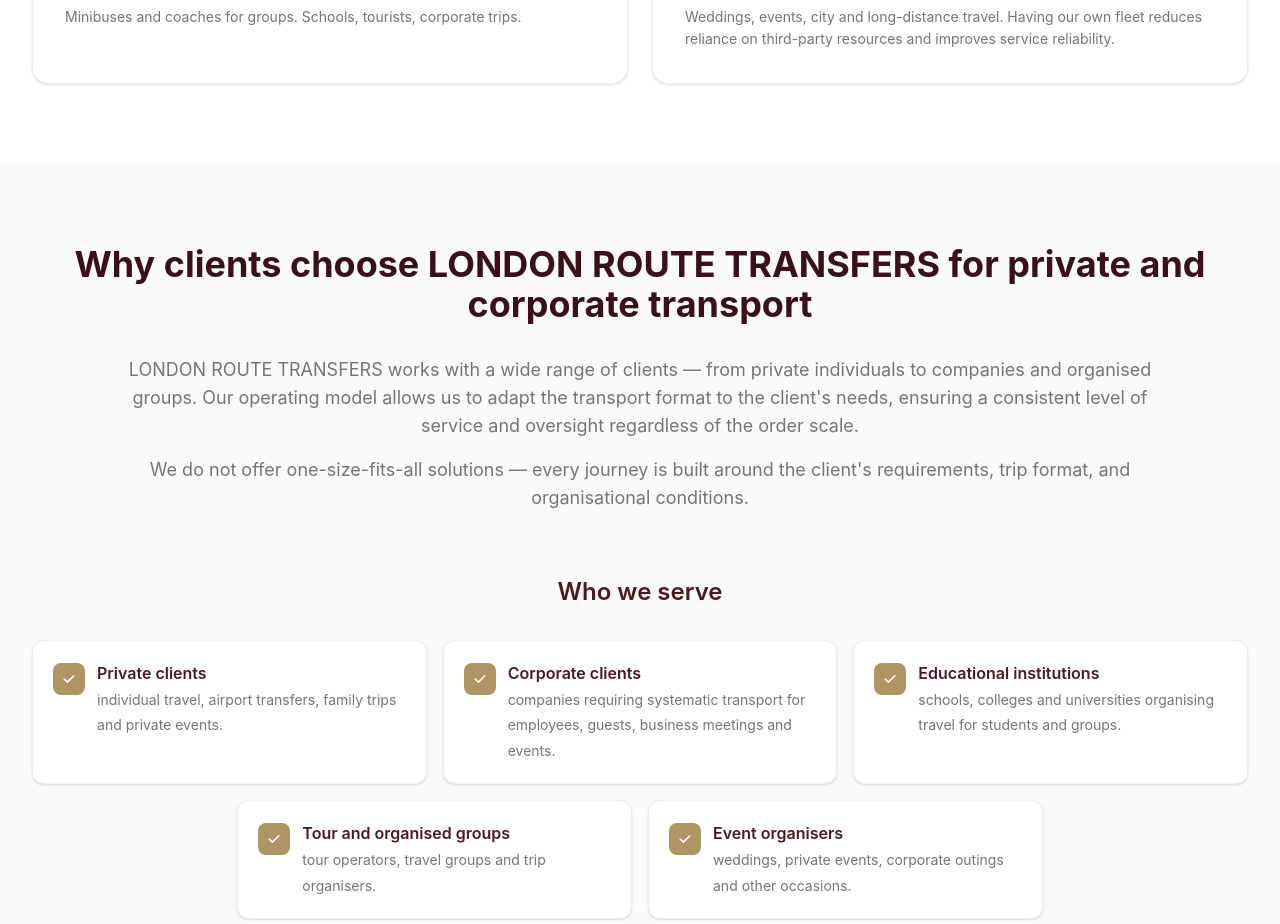
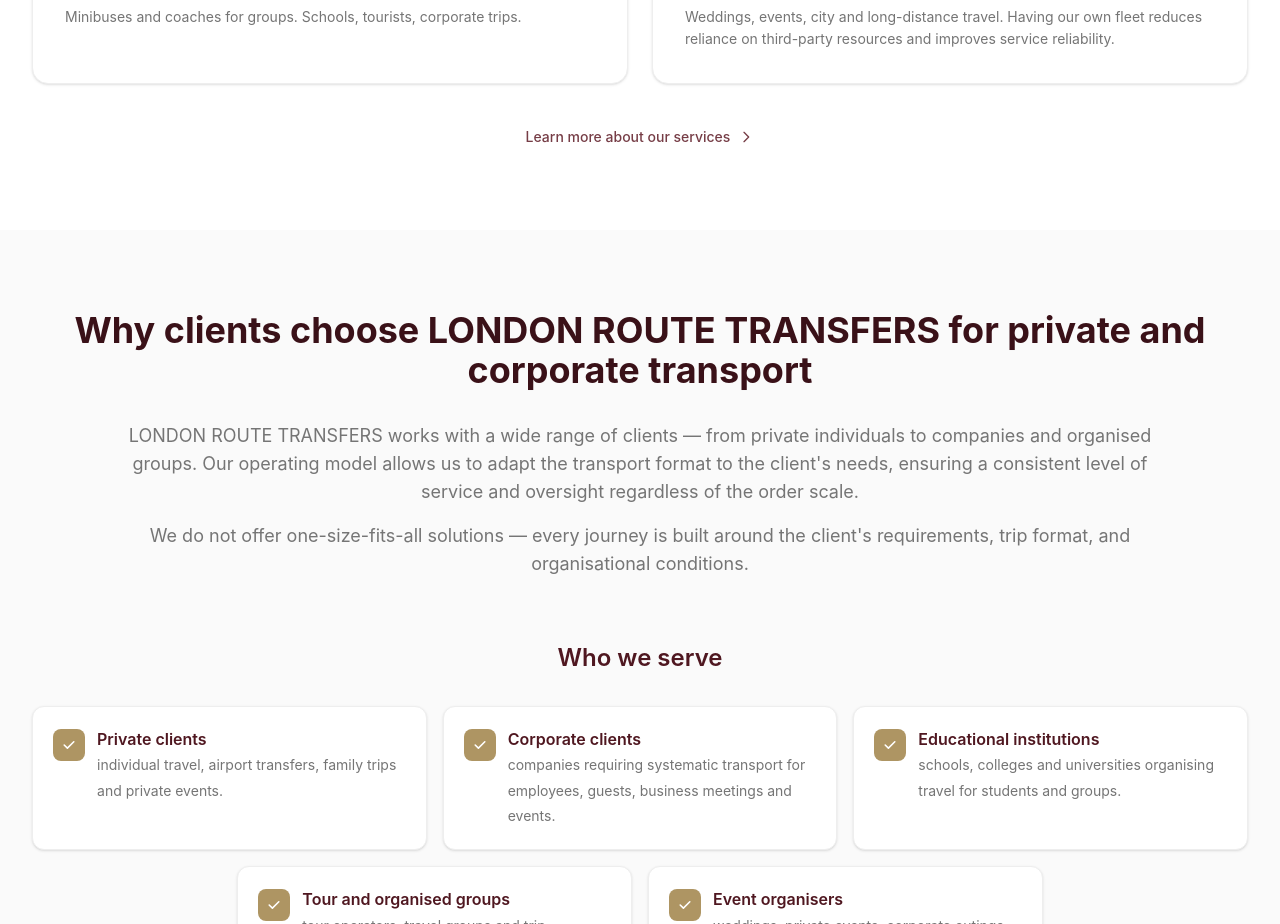
Before and after one commit to antonbukhalov13/02-next-transfer-booking, a Next.js app: page /booking in a window 1280 px wide. Shown: the part 1720-2644 px from the top of the page. Built offline with nearby package versions, Linux system fonts and the light colour scheme.

Commit message:
add "learn more" link to /services page in services summary section

```diff
--- a/src/components/sections/ServicesSummary.tsx
+++ b/src/components/sections/ServicesSummary.tsx
@@ -1,4 +1,5 @@
 import { getTranslations, getLocale } from "next-intl/server";
+import Link from "next/link";
 import { serviceSummaryCards } from "@/lib/services-data";
 
 const accentColors = [
@@ -49,6 +50,18 @@
             </a>
           ))}
         </div>
+
+        <div className="mt-10 text-center">
+          <Link
+            href={`/${locale}/services`}
+            className="inline-flex items-center gap-2 text-sm font-medium text-primary-600 transition-colors hover:text-primary-800"
+          >
+            {t("viewAll")}
+            <svg className="h-4 w-4" fill="none" viewBox="0 0 24 24" stroke="currentColor" strokeWidth="2">
+              <path strokeLinecap="round" strokeLinejoin="round" d="M9 5l7 7-7 7" />
+            </svg>
+          </Link>
+        </div>
       </div>
     </section>
   );
--- a/src/messages/en.json
+++ b/src/messages/en.json
@@ -28,6 +28,7 @@
   "services": {
     "title": "Transfers and Transport for Any Task",
     "subtitle": "We arrange travel in London and beyond — from individual transfers to group and corporate transport.",
+    "viewAll": "Learn more about our services",
     "airport": {
       "title": "Airport Transfers",
       "description": "Transfers to Heathrow, Gatwick, Stansted, Luton and London City. Airport meet and greet, luggage assistance, flight time monitoring."
--- a/src/messages/ru.json
+++ b/src/messages/ru.json
@@ -28,6 +28,7 @@
   "services": {
     "title": "Трансферы и перевозки под любые задачи",
     "subtitle": "Мы организуем поездки по Лондону и за его пределами — от индивидуальных трансферов до перевозок для групп и компаний.",
+    "viewAll": "Подробнее об услугах",
     "airport": {
       "title": "Аэропортовые трансферы",
       "description": "Трансферы в Heathrow, Gatwick, Stansted, Luton и London City. Встреча в аэропорту, помощь с багажом, контроль времени прибытия."
```
